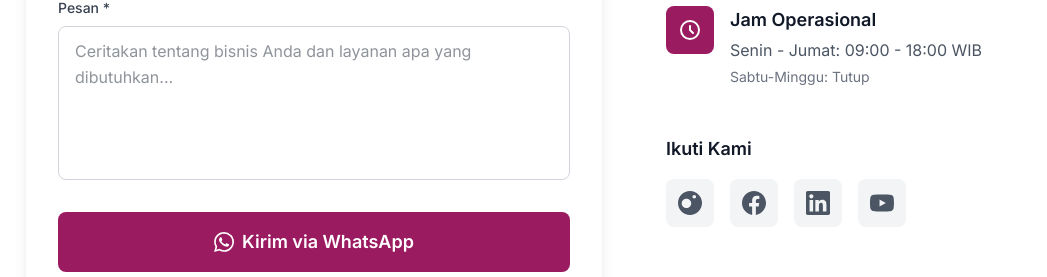
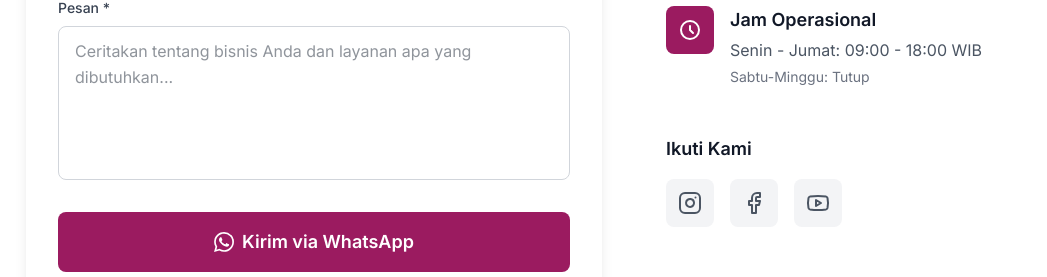
Before and after one commit to wildanwigenta/DenaraCreative, a Next.js app: page /contact in a window 1280 px wide. Shown: the part 1032-1309 px from the top of the page, without its empty margins (6-1053 px from the left). Built offline with nearby package versions, Linux system fonts and the light colour scheme.

Commit message:
update contact icon

```diff
--- a/src/app/contact/page.tsx
+++ b/src/app/contact/page.tsx
@@ -1,6 +1,8 @@
 import Header from '@/components/Header';
 import Footer from '@/components/Footer';
 import ContactForm from '@/components/ContactForm';
+
+import { Instagram, Facebook, Youtube } from 'lucide-react';
 
 const contactInfo = {
   phone: "+62 813-7724-3047",
@@ -12,39 +14,18 @@ const contactInfo = {
 const socialMedia = [
   {
     name: "Instagram",
-    url: "https://instagram.com/denaracreative",
-    icon: (
-      <svg className="w-6 h-6" fill="currentColor" viewBox="0 0 24 24">
-        <path d="M12.017 0C5.396 0 .029 5.367.029 11.987c0 6.62 5.367 11.987 11.988 11.987s11.987-5.367 11.987-11.987C24.004 5.367 18.637.001 12.017.001zM8.449 16.988c-1.297 0-2.448-.49-3.323-1.297C4.198 14.864 3.708 13.713 3.708 12.416s.49-2.448 1.418-3.323c.875-.807 2.026-1.297 3.323-1.297s2.448.49 3.323 1.297c.928.875 1.418 2.026 1.418 3.323s-.49 2.448-1.418 3.323c-.875.807-2.026 1.297-3.323 1.297zm7.83-9.608c-.49 0-.928-.175-1.297-.49-.368-.315-.49-.753-.49-1.243 0-.49.122-.928.49-1.243.369-.315.807-.49 1.297-.49s.928.175 1.297.49c.315.315.49.753.49 1.243 0 .49-.175.928-.49 1.243-.369.315-.807.49-1.297.49z"/>
-      </svg>
-    )
+    url: "https://instagram.com/denaracreative_official",
+    icon: <Instagram className="w-6 h-6" />
   },
   {
     name: "Facebook",
     url: "https://facebook.com/denaracreative",
-    icon: (
-      <svg className="w-6 h-6" fill="currentColor" viewBox="0 0 24 24">
-        <path d="M24 12.073c0-6.627-5.373-12-12-12s-12 5.373-12 12c0 5.99 4.388 10.954 10.125 11.854v-8.385H7.078v-3.47h3.047V9.43c0-3.007 1.792-4.669 4.533-4.669 1.312 0 2.686.235 2.686.235v2.953H15.83c-1.491 0-1.956.925-1.956 1.874v2.25h3.328l-.532 3.47h-2.796v8.385C19.612 23.027 24 18.062 24 12.073z"/>
-      </svg>
-    )
-  },
-  {
-    name: "LinkedIn",
-    url: "https://linkedin.com/company/denaracreative",
-    icon: (
-      <svg className="w-6 h-6" fill="currentColor" viewBox="0 0 24 24">
-        <path d="M20.447 20.452h-3.554v-5.569c0-1.328-.027-3.037-1.852-3.037-1.853 0-2.136 1.445-2.136 2.939v5.667H9.351V9h3.414v1.561h.046c.477-.9 1.637-1.85 3.37-1.85 3.601 0 4.267 2.37 4.267 5.455v6.286zM5.337 7.433c-1.144 0-2.063-.926-2.063-2.065 0-1.138.92-2.063 2.063-2.063 1.14 0 2.064.925 2.064 2.063 0 1.139-.925 2.065-2.064 2.065zm1.782 13.019H3.555V9h3.564v11.452zM22.225 0H1.771C.792 0 0 .774 0 1.729v20.542C0 23.227.792 24 1.771 24h20.451C23.2 24 24 23.227 24 22.271V1.729C24 .774 23.2 0 22.222 0h.003z"/>
-      </svg>
-    )
+    icon: <Facebook className="w-6 h-6" />
   },
   {
     name: "YouTube",
     url: "https://youtube.com/@denaracreative",
-    icon: (
-      <svg className="w-6 h-6" fill="currentColor" viewBox="0 0 24 24">
-        <path d="M23.498 6.186a3.016 3.016 0 0 0-2.122-2.136C19.505 3.545 12 3.545 12 3.545s-7.505 0-9.377.505A3.017 3.017 0 0 0 .502 6.186C0 8.07 0 12 0 12s0 3.93.502 5.814a3.016 3.016 0 0 0 2.122 2.136c1.871.505 9.376.505 9.376.505s7.505 0 9.377-.505a3.015 3.015 0 0 0 2.122-2.136C24 15.93 24 12 24 12s0-3.93-.502-5.814zM9.545 15.568V8.432L15.818 12l-6.273 3.568z"/>
-      </svg>
-    )
+    icon: <Youtube className="w-6 h-6" />
   }
 ];
 
```
